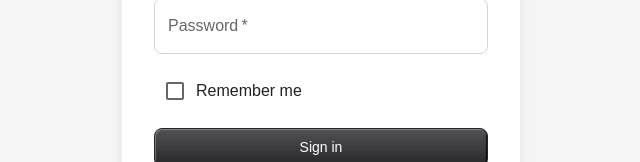
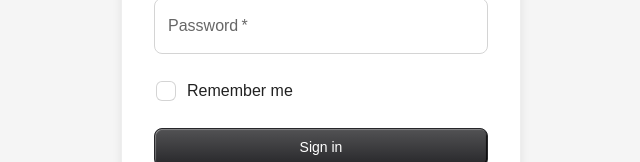
Before and after one commit to React-in-Thai/learn-material-ui-v6, a React (Vite) app: page / in a window 1280 px wide. Shown: the part 240-402 px from the top of the page, without its empty margins (319-959 px from the left). Built offline with nearby package versions, Linux system fonts and the light colour scheme.

Commit message:
lesson 19 solution

```diff
--- a/src/AppTheme.tsx
+++ b/src/AppTheme.tsx
@@ -1,4 +1,5 @@
 import React from "react";
+import Box from "@mui/material/Box";
 import { ThemeProvider, createTheme } from "@mui/material/styles";
 import "@fontsource-variable/inter";
 
@@ -76,6 +77,34 @@ const theme = createTheme({
         }),
       },
     },
+    MuiCheckbox: {
+      defaultProps: {
+        icon: (
+          <Box
+            sx={(theme) => ({
+              borderRadius: "8px",
+              width: "1.5rem",
+              height: "1.5rem",
+              border: "2px solid transparent",
+              boxShadow: `inset 0px 0px 0px 1px ${theme.palette.grey[300]}`,
+              ".MuiCheckbox-root:hover &, .MuiFormControlLabel-root:hover &": {
+                boxShadow: `inset 0px 0px 0px 1px ${theme.palette.grey[400]}`,
+              },
+            })}
+          />
+        ),
+      },
+      styleOverrides: {
+        root: {
+          "&:hover": {
+            backgroundColor: "initial",
+          },
+          ".MuiFormControlLabel-root &": {
+            marginLeft: "-9px",
+          },
+        },
+      },
+    },
   },
 });
 
```
